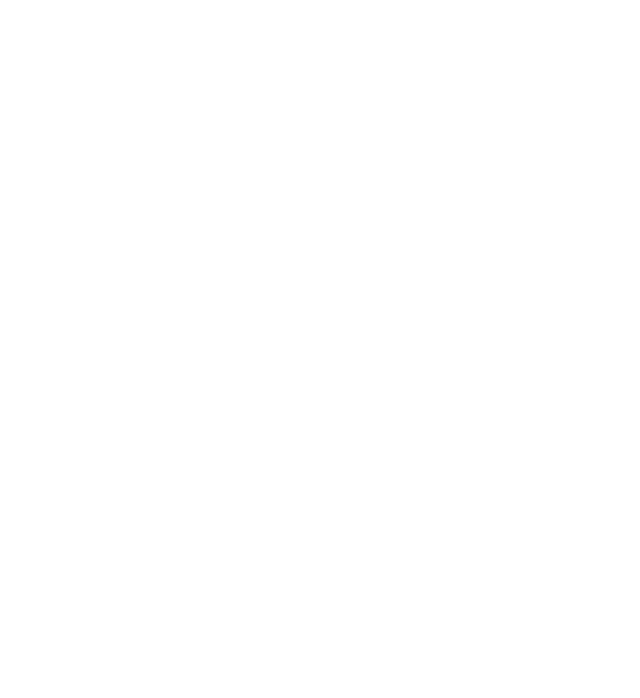
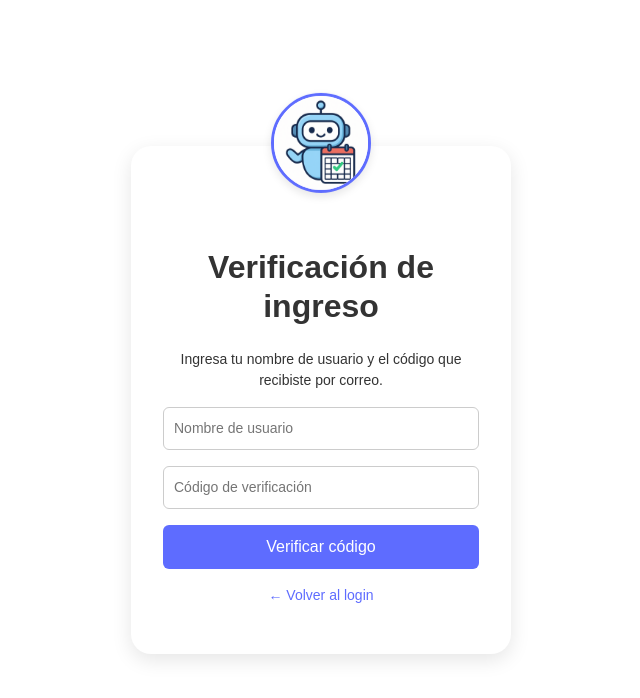
Before and after one commit to Nivek1702/FrontEnd-Calendar-App, a React (Vite) app: page /VerificarUsuarioLogin in a window 1280 px wide. Before the commit this address had no page. Shown: the top 698 px of the page, without its empty margins (319-959 px from the left). Built offline with nearby package versions, Linux system fonts and the light colour scheme.

Commit message:
Agrega verificación de sesión y almacenamiento del user_id en Dashboard

```diff
--- a/src/main.tsx
+++ b/src/main.tsx
@@ -7,7 +7,8 @@
 import Register from "./pages/Register";
 import ForgotPassword from './pages/forgot-password';
 import ResetPassword from './pages/reset-password';
-
+import VerificarUsuario from "./pages/VerificarUsuario";
+import VerificarUsuarioLogin from "./pages/VerificarUsuarioLogin";
 // 👉 carga perezosa
 const Dashboard = lazy(() => import('./pages/Dashboard'));
 
@@ -22,6 +23,8 @@
           <Route path="/register" element={<Register />} />
           <Route path="/forgot-password" element={<ForgotPassword />} />
           <Route path="/reset-password" element={<ResetPassword />} />
+          <Route path="/verify" element={<VerificarUsuario />} />
+          <Route path="/VerificarUsuarioLogin" element={<VerificarUsuarioLogin />} />
         </Routes>
       </Suspense>
     </BrowserRouter>
--- a/src/pages/Dashboard.tsx
+++ b/src/pages/Dashboard.tsx
@@ -7,6 +7,7 @@
 import "../index.css";
 import TopBar from "../components/TopBar";
 import UserProfileModal from "./user-profile"; // 👈 importante
+import { useNavigate } from "react-router-dom";
 
 type DayEvent = { title: string; start: string; end: string };
 
@@ -24,11 +25,21 @@
 }
 
 export default function Dashboard() {
+  const navigate = useNavigate(); // 👈 inicializa navigate
   const [value, setValue] = useState<Date>(new Date());
   const [selectedDate, setSelectedDate] = useState<Date | null>(null);
   const [eventsMap, setEventsMap] = useState<Map<string, DayEvent[]>>(new Map());
   const [showModal, setShowModal] = useState(false);
   const [showProfile, setShowProfile] = useState(false); // 👈 nuevo estado
+
+  // ✅ Verifica si hay sesión activa
+  useEffect(() => {
+    const userId = localStorage.getItem("user_id");
+    console.log("🧠 ID del usuario en sesión:", userId); // 👈 Aquí se imprime el valor guardado
+    if (!userId) {
+      navigate("/"); // si no hay sesión, redirige al login
+    }
+  }, [navigate]);
 
   const monthKey = `${value.getFullYear()}-${value.getMonth() + 1}`;
 
--- a/src/pages/LoginF.tsx
+++ b/src/pages/LoginF.tsx
@@ -19,9 +19,13 @@
     setLoading(true);
 
     try {
-      const { data } = await api.post("/users/login_user", { username, password });
+      const { data } = await api.post("/users/login_user", {
+        username,
+        password,
+      });
+
       if (data === true) {
-        navigate("/dashboard");
+        navigate("/VerificarUsuarioLogin");
       } else {
         setError("Credenciales inválidas");
       }
--- a/src/pages/Register.tsx
+++ b/src/pages/Register.tsx
@@ -27,7 +27,7 @@
 
         // Redirigir al login después de 2 segundos
         setTimeout(() => {
-          navigate("/"); // redirige a tu LoginF
+          navigate("/verify"); // redirige a tu LoginF
         }, 2000);
       } else {
         const errorData = await response.json();
--- /dev/null
+++ b/src/pages/VerificarUsuario.tsx
@@ -0,0 +1,80 @@
+import { useState } from "react";
+import { useNavigate } from "react-router-dom";
+import { api } from "../api";
+import "./LoginF.css"; // reutilizamos el mismo diseño
+import chatbotLogo from "../Imagenes/chatbot.png";
+
+export default function VerificarUsuario() {
+  const navigate = useNavigate();
+
+  const [userName, setUserName] = useState<string>("");
+  const [verificationCode, setVerificationCode] = useState<string>("");
+  const [message, setMessage] = useState<string | null>(null);
+  const [loading, setLoading] = useState<boolean>(false);
+
+  const handleSubmit = async (e: React.FormEvent<HTMLFormElement>) => {
+    e.preventDefault();
+    setMessage(null);
+    setLoading(true);
+
+    try {
+      // Llamada al endpoint /users/validate_user
+      const { data } = await api.post("/users/validate_user", {
+        user_name: userName,
+        verification_code: verificationCode,
+      });
+
+      if (data === true) {
+        setMessage("✅ Usuario verificado correctamente");
+        setTimeout(() => {
+          navigate("/"); // Redirige al login
+        }, 2000);
+      } else {
+        setMessage("❌ Código de verificación o usuario incorrecto");
+      }
+    } catch (err) {
+      console.error(err);
+      setMessage("⚠️ Error al conectar con el servidor");
+    } finally {
+      setLoading(false);
+    }
+  };
+
+  return (
+    <div className="login-container">
+      <div className="login-box">
+        <img src={chatbotLogo} alt="Chatbot Logo" className="chatbot-logo" />
+        <h2>Verificar Usuario</h2>
+        <p style={{ fontSize: "14px", marginBottom: "1rem" }}>
+          Ingresa tu nombre de usuario y el código que recibiste por correo.
+        </p>
+
+        <form onSubmit={handleSubmit}>
+          <input
+            type="text"
+            placeholder="Nombre de usuario"
+            value={userName}
+            onChange={(e) => setUserName(e.target.value)}
+            required
+          />
+          <input
+            type="text"
+            placeholder="Código de verificación"
+            value={verificationCode}
+            onChange={(e) => setVerificationCode(e.target.value)}
+            required
+          />
+          <button type="submit" disabled={loading}>
+            {loading ? "Verificando..." : "Verificar"}
+          </button>
+        </form>
+
+        {message && <p className="login-error">{message}</p>}
+
+        <p>
+          <a href="/register">← Volver al registro</a>
+        </p>
+      </div>
+    </div>
+  );
+}
--- /dev/null
+++ b/src/pages/VerificarUsuarioLogin.tsx
@@ -0,0 +1,85 @@
+import { useState } from "react";
+import { useNavigate } from "react-router-dom";
+import { api } from "../api";
+import "./LoginF.css";
+import chatbotLogo from "../Imagenes/chatbot.png";
+
+export default function VerificarUsuarioLogin() {
+  const navigate = useNavigate();
+
+  const [userName, setUserName] = useState<string>("");
+  const [verificationCode, setVerificationCode] = useState<string>("");
+  const [message, setMessage] = useState<string | null>(null);
+  const [loading, setLoading] = useState<boolean>(false);
+
+  const handleSubmit = async (e: React.FormEvent<HTMLFormElement>) => {
+    e.preventDefault();
+    setMessage(null);
+    setLoading(true);
+
+    try {
+      const { data } = await api.post("/users/login_user_verification", {
+        user_name: userName,
+        verification_code: verificationCode,
+      });
+
+      if (data !== null) {
+        localStorage.setItem("user_id", data.toString());
+        setMessage("✅ Verificación exitosa, redirigiendo...");
+        setTimeout(() => {
+          navigate("/dashboard");
+        }, 1500);
+      } else {
+        setMessage("❌ Código o usuario incorrecto. Inténtalo nuevamente.");
+      }
+    } catch (err) {
+      console.error(err);
+      setMessage("⚠️ Error al conectar con el servidor.");
+    } finally {
+      setLoading(false);
+    }
+  };
+
+  return (
+    <div className="login-container">
+      <div className="login-box">
+        <img src={chatbotLogo} alt="Chatbot Logo" className="chatbot-logo" />
+        <h2>Verificación de ingreso</h2>
+        <p style={{ fontSize: "14px", marginBottom: "1rem" }}>
+          Ingresa tu nombre de usuario y el código que recibiste por correo.
+        </p>
+
+        <form onSubmit={handleSubmit}>
+          <input
+            type="text"
+            placeholder="Nombre de usuario"
+            value={userName}
+            onChange={(e) => setUserName(e.target.value)}
+            required
+          />
+          <input
+            type="text"
+            placeholder="Código de verificación"
+            value={verificationCode}
+            onChange={(e) => setVerificationCode(e.target.value)}
+            required
+          />
+
+          <button type="submit" disabled={loading}>
+            {loading ? "Verificando..." : "Verificar código"}
+          </button>
+        </form>
+
+        {message && (
+          <p className={message.includes("✅") ? "login-success" : "login-error"}>
+            {message}
+          </p>
+        )}
+
+        <p>
+          <a href="/">← Volver al login</a>
+        </p>
+      </div>
+    </div>
+  );
+}
```
